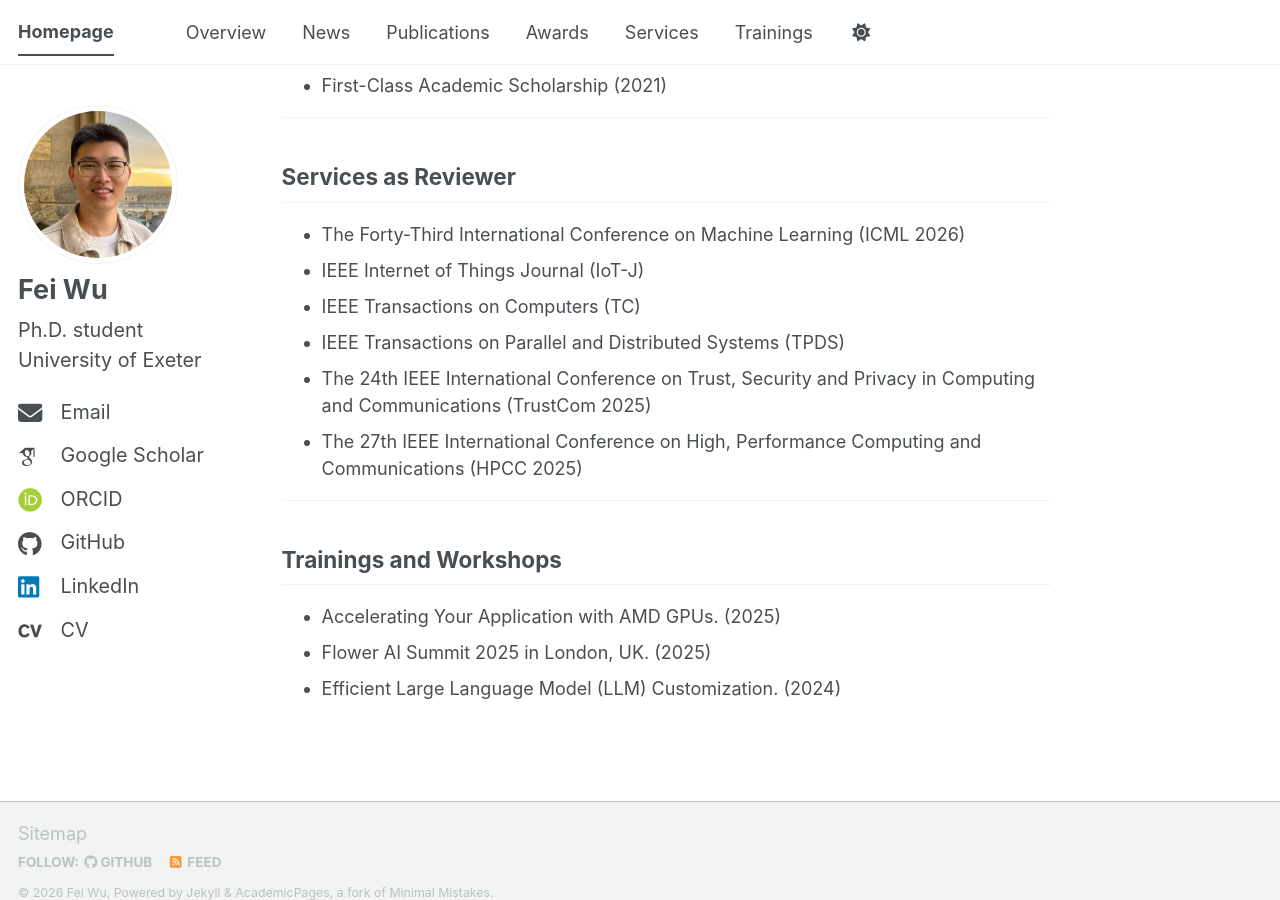
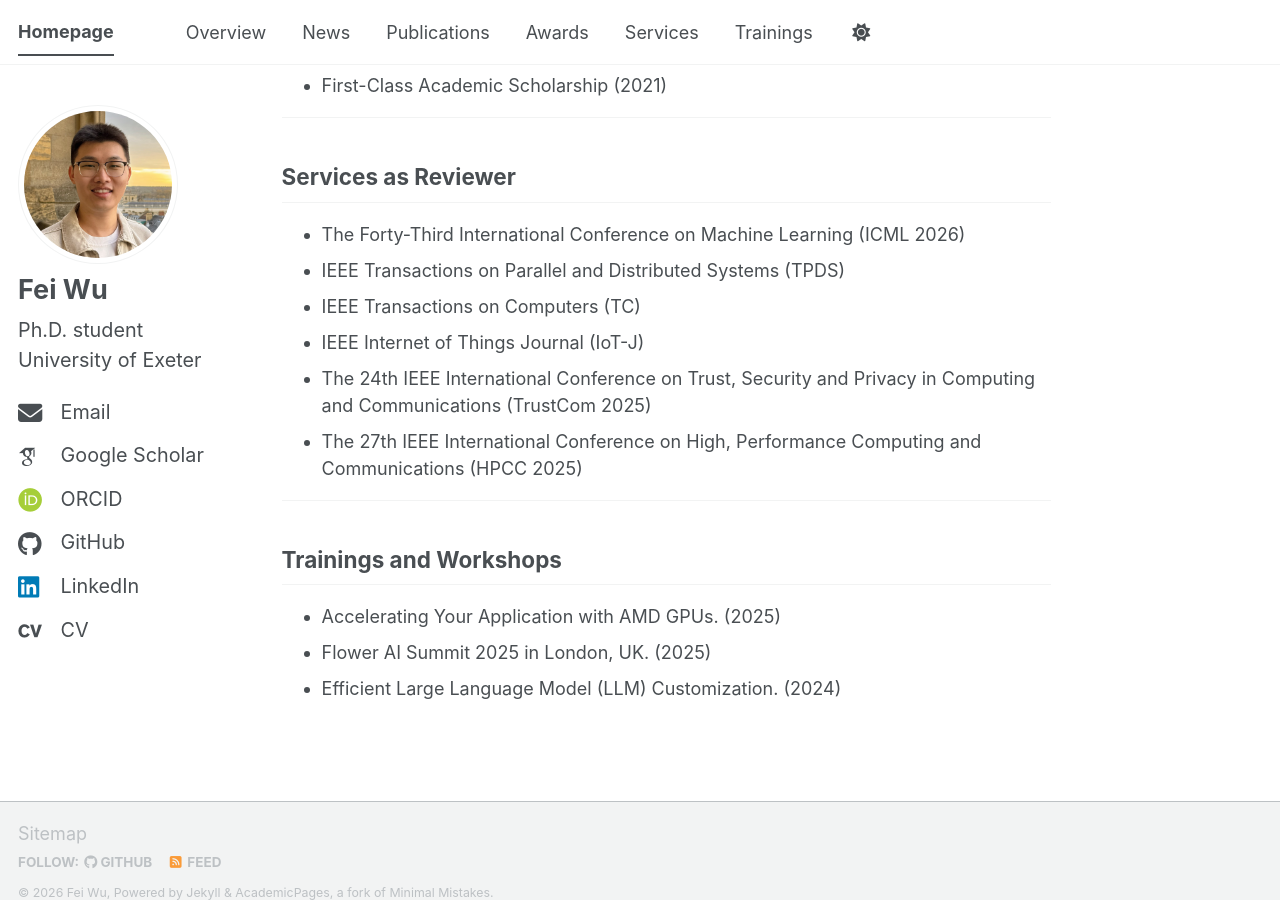
Before and after one commit to fei407/fei407.github.io, a Jekyll site: the page built from _pages/about.md, in a window 1280 px wide and 900 px high, scrolled down 2159 px. Built offline with Jekyll 4.4.1, drawn with Linux system fonts in a browser that asks for light colours; some web fonts are replaced; a script bundle is joined from its source files by our own code; library files that are not in the unit come from our copies.

Commit message:
update info

```diff
--- a/_pages/about.md
+++ b/_pages/about.md
@@ -21,8 +21,8 @@ My Ph.D. study is fully funded by the China Scholarship Council and the Universi
 
 
 ## News
-- [Jan. 2026] Our paper [PSOFT](https://openreview.net/forum?id=FSHrinMArK) was accepted to *ICLR 2026*.
-- [Jan. 2026] Our paper [FedARA](https://doi.org/10.1109/TC.2026.3655161) was accepted to *IEEE Transactions on Computers*.
+- [Jan. 2026] Our paper [PSOFT](https://openreview.net/forum?id=FSHrinMArK) was accepted to **ICLR 2026**.
+- [Jan. 2026] Our paper [FedARA](https://doi.org/10.1109/TC.2026.3655161) was accepted to **IEEE Transactions on Computers**.
 - [Dec. 2025] Completed AMD training on *Accelerating Your Application with AMD GPUs*.
 - [Mar. 2025] Attended the [Flower AI Summit 2025](https://flower.ai/events/flower-ai-summit-2025/) in London, UK.
 - [Dec. 2024] Completed NVIDIA training on *Efficient Large Language Model (LLM) Customization*.
@@ -66,9 +66,9 @@ My Ph.D. study is fully funded by the China Scholarship Council and the Universi
 
 ## Services as Reviewer
 - The Forty-Third International Conference on Machine Learning (ICML 2026)
+- IEEE Transactions on Parallel and Distributed Systems (TPDS)
+- IEEE Transactions on Computers (TC)
 - IEEE Internet of Things Journal (IoT-J)
-- IEEE Transactions on Computers (TC)
-- IEEE Transactions on Parallel and Distributed Systems (TPDS)
 - The 24th IEEE International Conference on Trust, Security and Privacy in Computing and Communications (TrustCom 2025)
 - The 27th IEEE International Conference on High, Performance Computing and Communications (HPCC 2025)
 
```
